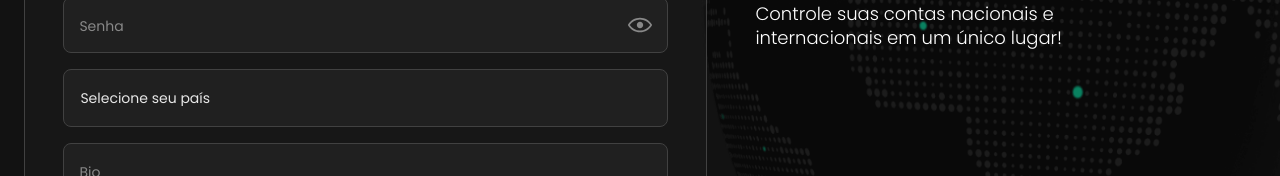
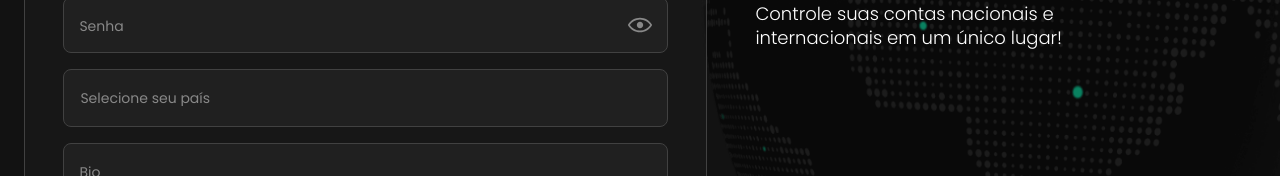
Before and after one commit to tracefinance/frontend-challenge, a Next.js app: page /cadastrar in a window 1280 px wide. Shown: the part 468-644 px from the top of the page. Built offline with nearby package versions, Linux system fonts and the light colour scheme.

Commit message:
fix: color of select country on user registration form

```diff
--- a/src/components/Inputs/Select.tsx
+++ b/src/components/Inputs/Select.tsx
@@ -10,6 +10,8 @@ export type SelectProps = {
 
 export const Select = forwardRef<HTMLSelectElement, SelectProps>(
   ({ id, label, options, ...props }, ref) => {
+    const [isDefault, setIsDefault] = React.useState(true)
+
     return (
       <Wrapper>
         <SelectStyle
@@ -18,6 +20,8 @@ export const Select = forwardRef<HTMLSelectElement, SelectProps>(
           aria-label={label}
           defaultValue=""
           {...props}
+          onChange={() => setIsDefault(false)}
+          css={!isDefault ? { color: '$white' } : {}}
         >
           <option disabled value="">
             Selecione seu país
@@ -48,7 +52,7 @@ const SelectStyle = stitches('select', {
   appearance: 'none',
   background: 'transparent',
   fontSize: '$sm',
-  color: '$dark100',
+  color: '$dark500',
   px: '$4',
   height: '$14',
   outline: 'none',
@@ -59,6 +63,7 @@ const SelectStyle = stitches('select', {
   '&:focus': {
     outline: '1.5px solid $dark100',
     border: 'none',
+    color: '$white',
   },
 
   'option:first-child': {
```
